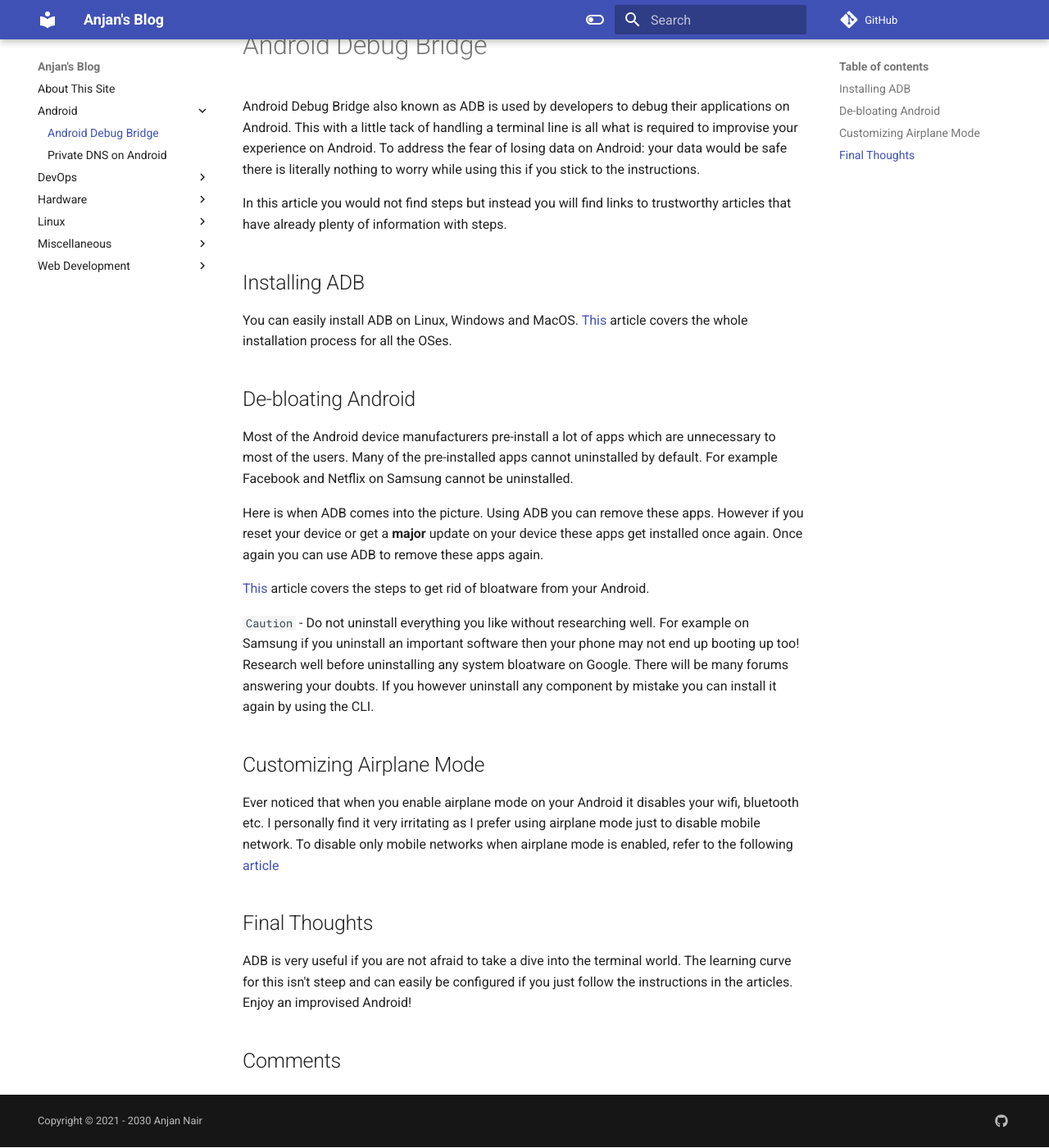
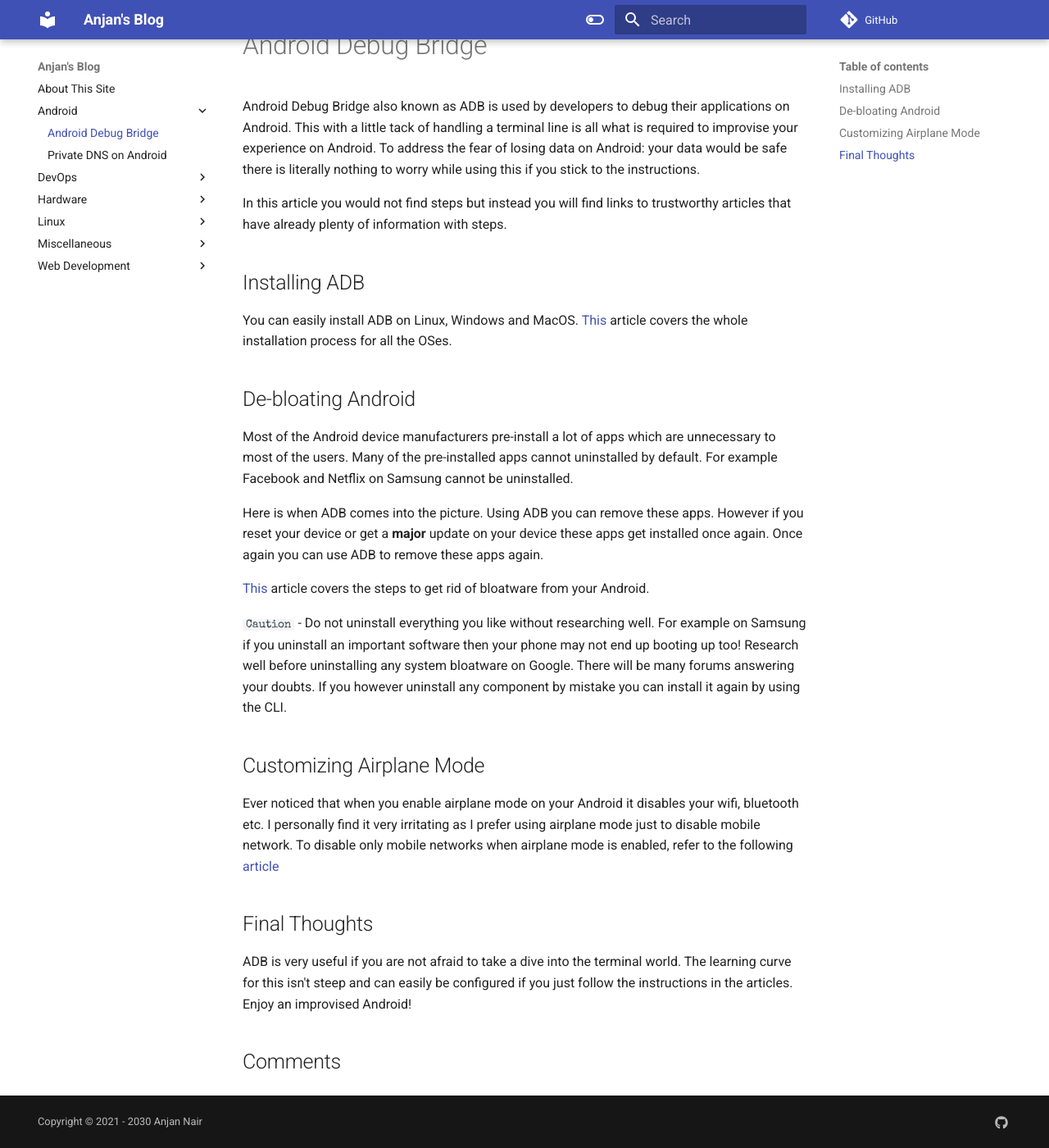
Before and after one commit to anjannair/blog, an MkDocs documentation site: the page built from docs/Android/adb-on-android.md, in a window 1280 px wide and 1400 px high, scrolled down 113 px. Shown: the whole window at 82% size. Built offline with MkDocs 1.6.1 and Material for MkDocs 9.7.7, drawn with Linux system fonts in a browser that asks for light colours; comment, search, counter and statistics services are not loaded.

Commit message:
font update

```diff
--- a/mkdocs.yml
+++ b/mkdocs.yml
@@ -5,6 +5,8 @@
   language: en
   name: material
   custom_dir: overrides
+  font:
+    code: Special Elite
   features:
     - navigation.top
   palette:
```
